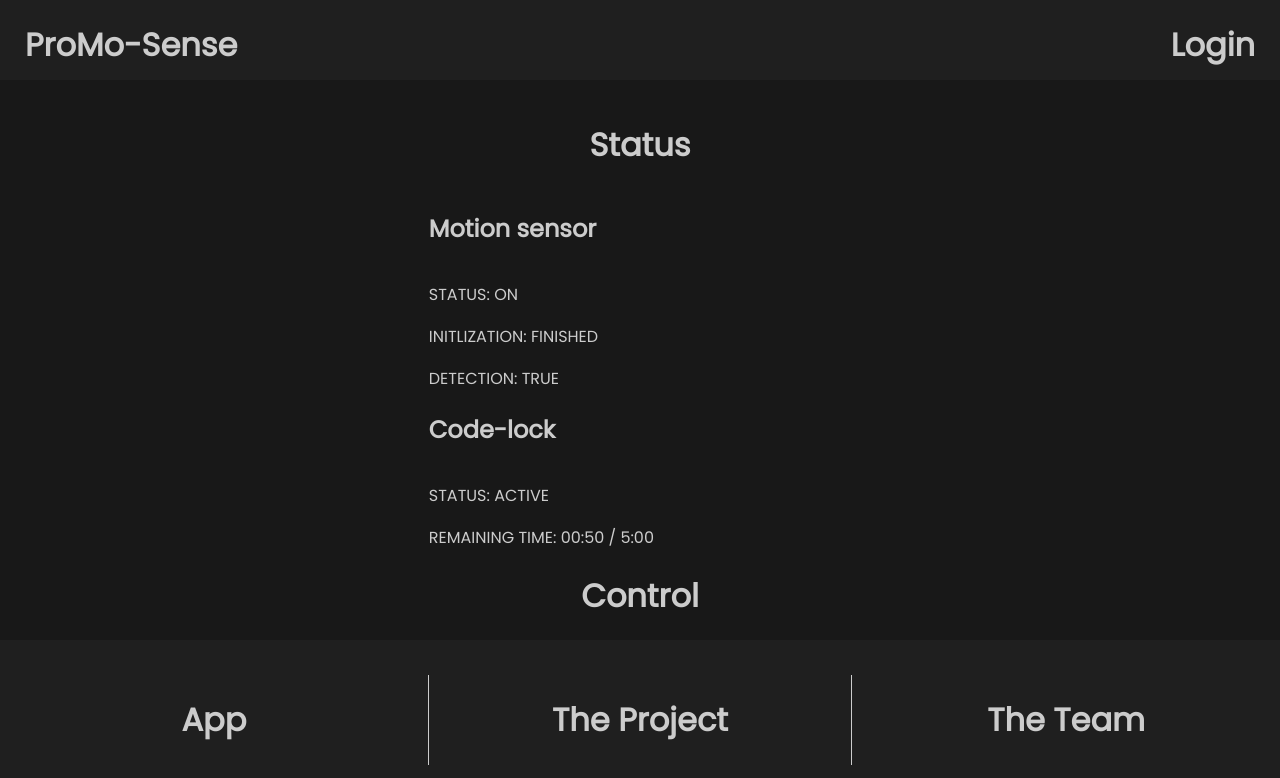
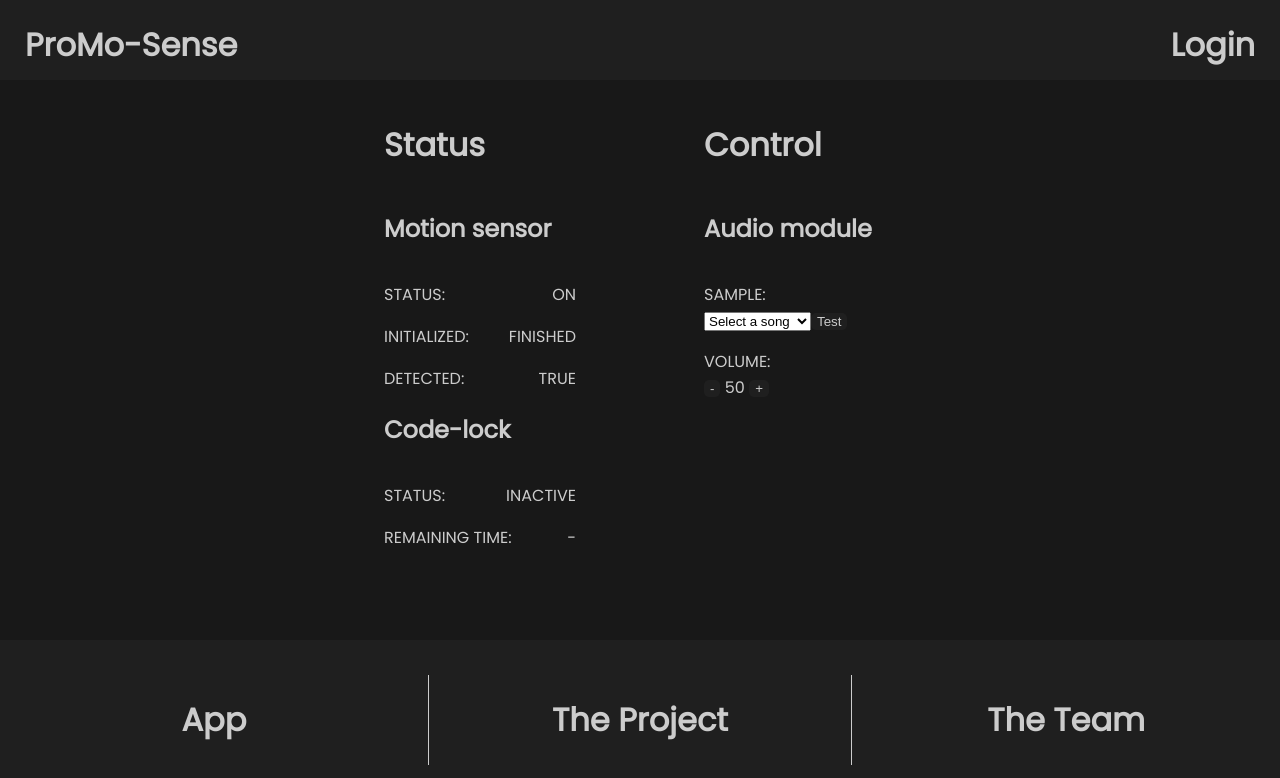
Before and after one commit to yyIntsuki/ProMo-Sense, a React (Vite) app in the folder web/: page / in a window 1280 px wide. Shown: the top 778 px of the page. Built offline with nearby package versions, Linux system fonts and the light colour scheme; no server answers.

Commit message:
modified css styles for app.

```diff
--- a/web/src/css/style.css
+++ b/web/src/css/style.css
@@ -39,8 +39,7 @@ body {
     border-right: 1px solid #cccccc;
 }
 
-/* App, Project, About, Login */
-.app_wrapper,
+/* Project, About, Login */
 .project_wrapper,
 .about_wrapper,
 .login_wrapper {
@@ -101,17 +100,32 @@ body {
 }
 
 /* App */
-.app_wrapper .item {
-    width: 33vw;
+.app_wrapper {
+    box-sizing: border-box;
+    padding: 20px;
+    height: 70vh;
+    display: flex;
+    justify-content: center;
+    gap: 10vw;
+    background-color: #181818;
+    color: #cccccc;
+    overflow-y: scroll;
+    overflow-x: hidden;
+}
+
+.app_wrapper .app_category .item {
+    width: 15vw;
     display: flex;
     flex-direction: column;
 }
 
-.app_wrapper .item p {
+.app_wrapper .app_category .item p {
+    display: flex;
+    justify-content: space-between;
     height: 10px;
 }
 
-.app_wrapper .item button {
+.app_wrapper .app_category .item button {
     background-color: #1f1f1f;
     color: #cccccc;
     border: none;
--- a/web/src/pages/promosense.jsx
+++ b/web/src/pages/promosense.jsx
@@ -43,7 +43,7 @@ export default function App() {
 		pir_on: true,
 		pir_init: true,
 		pir_detect: true,
-		code_lock_status: true,
+		code_lock_status: false,
 		code_lock_remaining: '00:50',
 		code_lock_time: '5:00',
 		audio_sample: 'JohnCena',
@@ -52,22 +52,25 @@ export default function App() {
 
 	return (
 		<div className="app_wrapper">
-			<h1 className="app_status">Status</h1>
+			<div className='app_category'>
+				<h1>Status</h1>
 
 				<div className="item">
 					<h2 className="item_title">Motion sensor</h2>
-				<p>STATUS: {data.pir_on ? 'ON' : 'OFF'}</p>
-				<p>INITLIZATION: {data.pir_detect ? 'FINISHED' : 'PENDING'}</p>
-				<p>DETECTION: {data.pir_detect ? 'TRUE' : 'FALSE'}</p>
+					<p>STATUS: <span>{data.pir_on ? 'ON' : 'OFF'}</span></p>
+					<p>INITIALIZED: <span>{data.pir_detect ? 'FINISHED' : 'PENDING'}</span></p>
+					<p>DETECTED: <span>{data.pir_detect ? 'TRUE' : 'FALSE'}</span></p>
 				</div>
 
 				<div className="item">
 					<h2 className="item_title">Code-lock</h2>
-				<p>STATUS: {data.code_lock_status ? 'ACTIVE' : 'INACTIVE'}</p>
-				<p>REMAINING TIME: {data.code_lock_status ? `${data.code_lock_remaining} / ${data.code_lock_time}` : '-'}</p>
+					<p>STATUS: <span>{data.code_lock_status ? 'ACTIVE' : 'INACTIVE'}</span></p>
+					<p>REMAINING TIME: <span>{data.code_lock_status ? `${data.code_lock_remaining} / ${data.code_lock_time}` : '-'}</span></p>
+				</div>
 			</div>
 
-			<h1 className="app_status">Control</h1>
+			<div className='app_category'>
+				<h1>Control</h1>
 
 				<div className="item">
 					<audio ref={audioRef} preload="auto" hidden>Your browser does not support the audio element.</audio>
@@ -95,5 +98,6 @@ export default function App() {
 					</div>
 				</div>
 			</div>
+		</div>
 	);
 }
```
Lines whose indentation alone changed are shown as unchanged.
